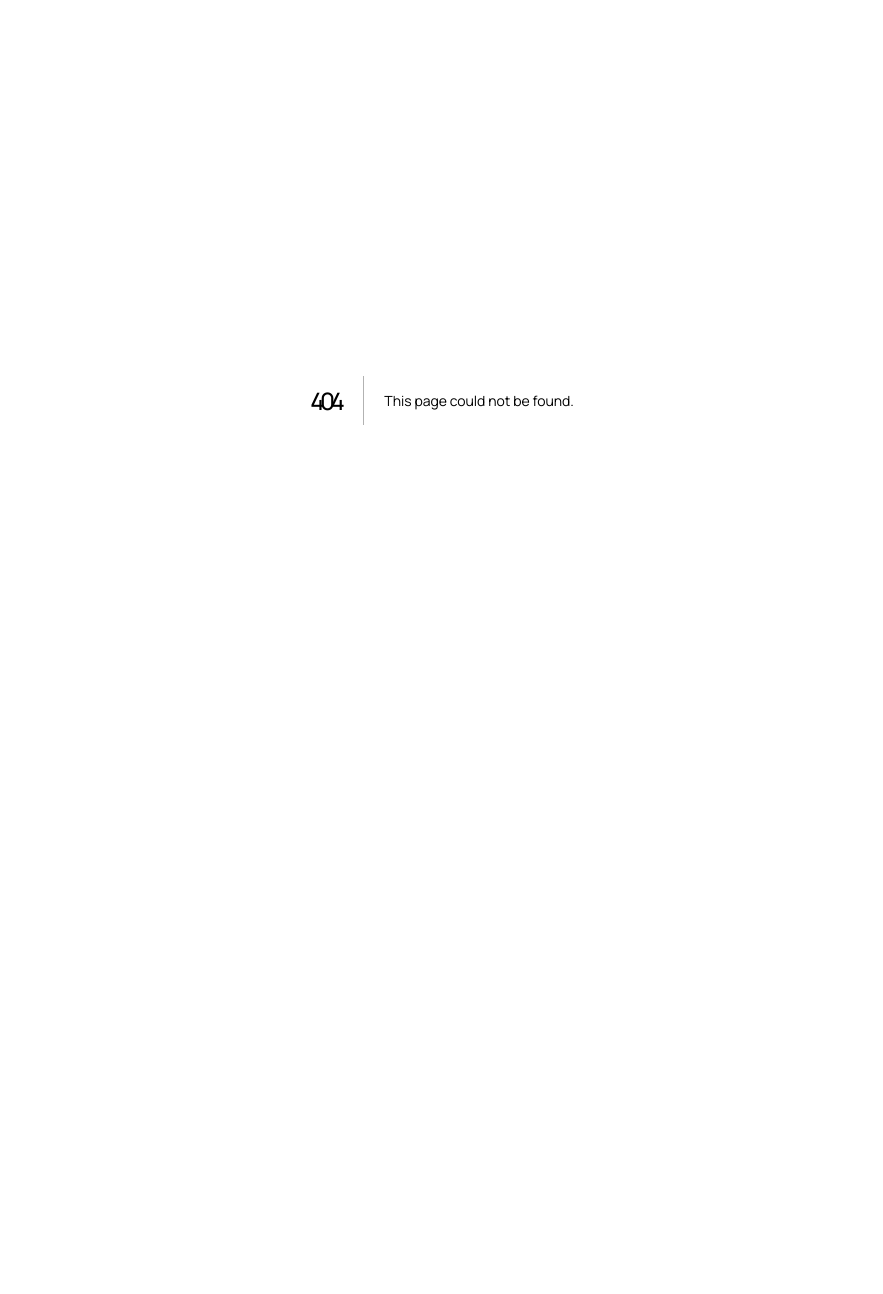
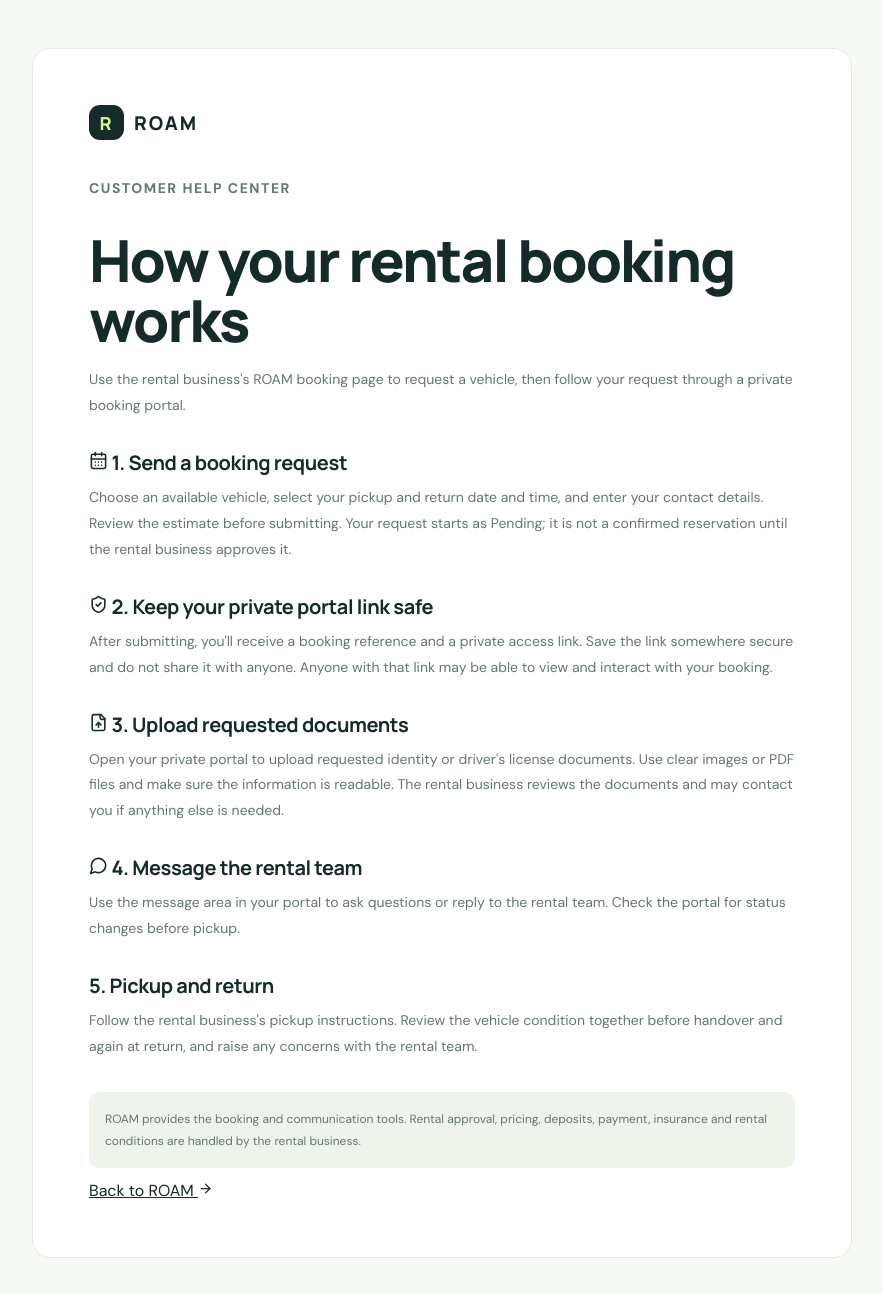
Before and after one commit to engrken/roam, a Next.js app: page /help in a window 1280 px wide. Before the commit this address had no page. Shown: the top 1294 px of the page, without its empty margins (198-1081 px from the left). Before the commit the page ends 800 px from the top, so only its background shows below. Built offline with nearby package versions, Linux system fonts and the light colour scheme.

Commit message:
feat(help): add customer-facing rental booking guide

```diff
--- /dev/null
+++ b/src/app/help/page.tsx
@@ -0,0 +1,17 @@
+import Link from "next/link";
+import { ArrowRight, CalendarDays, FileUp, MessageCircle, ShieldCheck } from "lucide-react";
+
+export default function CustomerHelpPage() {
+ return <main className="roam-legal-page"><article className="roam-legal-document roam-public-help">
+  <Link href="/" className="roam-auth-brand"><span className="roam-brand-mark">R</span> ROAM</Link>
+  <p className="roam-auth-eyebrow">CUSTOMER HELP CENTER</p><h1>How your rental booking works</h1>
+  <p>Use the rental business's ROAM booking page to request a vehicle, then follow your request through a private booking portal.</p>
+  <section><h2><CalendarDays size={19}/> 1. Send a booking request</h2><p>Choose an available vehicle, select your pickup and return date and time, and enter your contact details. Review the estimate before submitting. Your request starts as Pending; it is not a confirmed reservation until the rental business approves it.</p></section>
+  <section><h2><ShieldCheck size={19}/> 2. Keep your private portal link safe</h2><p>After submitting, you'll receive a booking reference and a private access link. Save the link somewhere secure and do not share it with anyone. Anyone with that link may be able to view and interact with your booking.</p></section>
+  <section><h2><FileUp size={19}/> 3. Upload requested documents</h2><p>Open your private portal to upload requested identity or driver's license documents. Use clear images or PDF files and make sure the information is readable. The rental business reviews the documents and may contact you if anything else is needed.</p></section>
+  <section><h2><MessageCircle size={19}/> 4. Message the rental team</h2><p>Use the message area in your portal to ask questions or reply to the rental team. Check the portal for status changes before pickup.</p></section>
+  <section><h2>5. Pickup and return</h2><p>Follow the rental business's pickup instructions. Review the vehicle condition together before handover and again at return, and raise any concerns with the rental team.</p></section>
+  <p className="roam-legal-note">ROAM provides the booking and communication tools. Rental approval, pricing, deposits, payment, insurance and rental conditions are handled by the rental business.</p>
+  <Link href="/" className="roam-public-help-back">Back to ROAM <ArrowRight size={15}/></Link>
+ </article></main>;
+}
```
